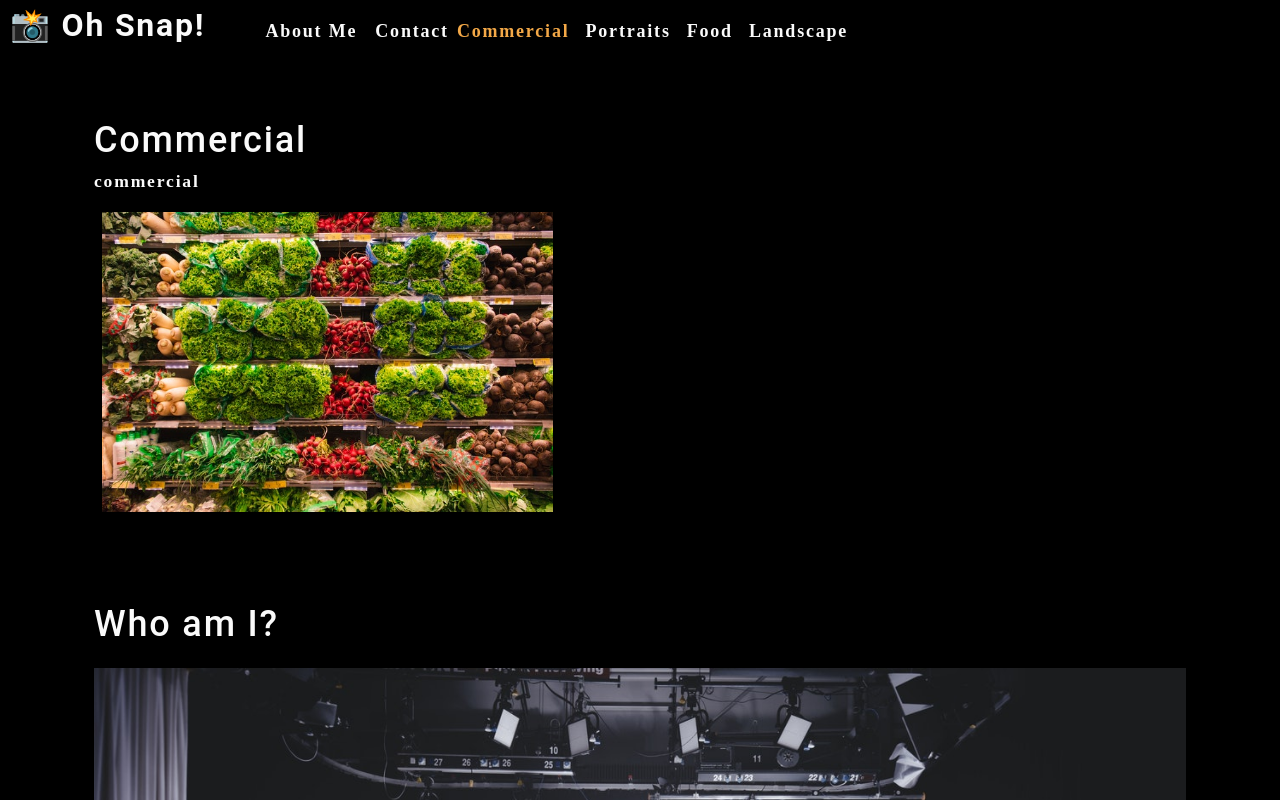
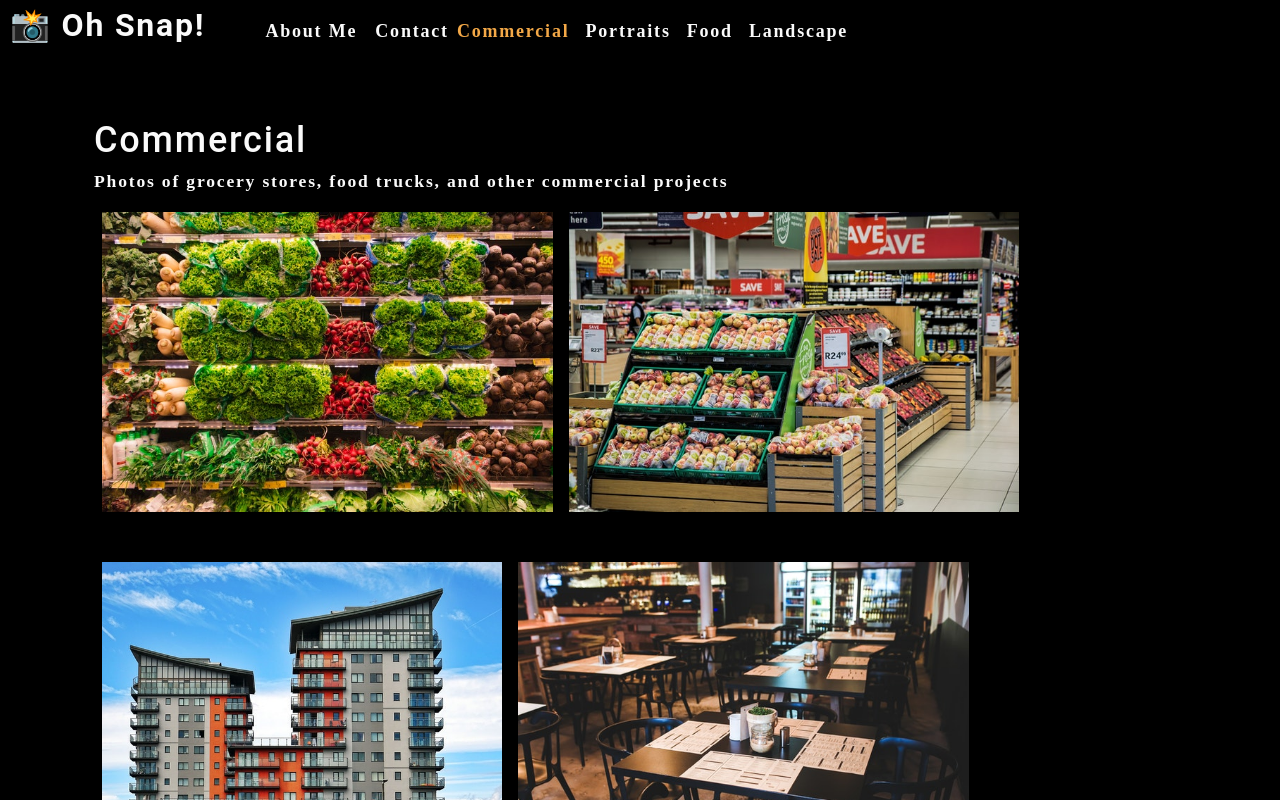
Before and after one commit to mlportu/photo-port, a React (Create React App) app: page / in a window 1280 px wide. Shown: the top 800 px of the page. Built offline with nearby package versions, Linux system fonts and the light colour scheme.

Commit message:
conditionally render photos

```diff
--- a/src/App.js
+++ b/src/App.js
@@ -24,7 +24,10 @@
       >
       </Nav>
       <main>
-        <Gallery></Gallery>
+        <Gallery
+        currentCategory = {currentCategory}
+        >
+        </Gallery>
         <About></About>
       </main>
     </div>
--- a/src/components/Gallery/index.js
+++ b/src/components/Gallery/index.js
@@ -1,22 +1,16 @@
 import React from 'react';
+import PhotoList from "../PhotoList";
 import { capitalizeFirstLetter } from '../../utils/helpers';
-import photo from "../../assets/small/commercial/0.jpg";
 
-function Gallery(preops) {
-    const currentCategory = {
-        name: "commercial",
-        description: "Photos of grocery stores, food trucks, and other commercial projects",
-    };
+
+function Gallery({ currentCategory }) {
+    const { name, description } = currentCategory;
+
     return(
         <section>
-            <h1>{capitalizeFirstLetter(currentCategory.name)}</h1>
-            <p>{currentCategory.name}</p>
-            <div className = "flex-row">
-                <img
-                src = {photo}
-                alt = "Commercial Example"
-                className = "img-thumbnail mx-1"/>
-            </div>
+            <h1 data-testid="h1tag">{capitalizeFirstLetter(name)}</h1>
+            <p>{description}</p>
+            <PhotoList category={currentCategory.name} />
         </section>
     );
 }
--- /dev/null
+++ b/src/components/PhotoList/index.js
@@ -0,0 +1,122 @@
+import React, {useState} from 'react';
+// import Modal from '../Modal';
+
+const PhotoList = ({category}) => {
+
+const [photos] = useState([
+    {
+        name: 'Grocery aisle',
+        category: 'commercial',
+        description: 'Lorem ipsum dolor sit amet, consectetur adipiscing elit. Nunc ultricie',
+      },
+      {
+        name: 'Grocery booth',
+        category: 'commercial',
+        description: 'Lorem ipsum dolor sit amet, consectetur adipiscing elit. Nunc ultricie',
+      },
+      {
+        name: 'Building exterior',
+        category: 'commercial',
+        description: 'Lorem ipsum dolor sit amet, consectetur adipiscing elit. Nunc ultricie',
+      },
+      {
+        name: 'Restaurant table',
+        category: 'commercial',
+        description: 'Lorem ipsum dolor sit amet, consectetur adipiscing elit. Nunc ultricie',
+      },
+      {
+        name: 'Cafe interior',
+        category: 'commercial',
+        description: 'Lorem ipsum dolor sit amet, consectetur adipiscing elit. Nunc ultricie',
+      },
+      {
+        name: 'Cat green eyes',
+        category: 'portraits',
+        description: 'Lorem ipsum dolor sit amet, consectetur adipiscing elit. Nunc ultricie',
+      },
+      {
+        name: 'Green parrot',
+        category: 'portraits',
+        description: 'Lorem ipsum dolor sit amet, consectetur adipiscing elit. Nunc ultricie',
+      },
+      {
+        name: 'Yellow macaw',
+        category: 'portraits',
+        description: 'Lorem ipsum dolor sit amet, consectetur adipiscing elit. Nunc ultricie',
+      },
+      {
+        name: 'Pug smile',
+        category: 'portraits',
+        description: 'Lorem ipsum dolor sit amet, consectetur adipiscing elit. Nunc ultricie',
+      },
+      {
+        name: 'Pancakes',
+        category: 'food',
+        description: 'Lorem ipsum dolor sit amet, consectetur adipiscing elit. Nunc ultricie',
+      },
+      {
+        name: 'Burrito',
+        category: 'food',
+        description: 'Lorem ipsum dolor sit amet, consectetur adipiscing elit. Nunc ultricie',
+      },
+      {
+        name: 'Scallop pasta',
+        category: 'food',
+        description: 'Lorem ipsum dolor sit amet, consectetur adipiscing elit. Nunc ultricie',
+      },
+      {
+        name: 'Burger',
+        category: 'food',
+        description: 'Lorem ipsum dolor sit amet, consectetur adipiscing elit. Nunc ultricie',
+      },
+      {
+        name: 'Fruit bowl',
+        category: 'food',
+        description: 'Lorem ipsum dolor sit amet, consectetur adipiscing elit. Nunc ultricie',
+      },
+      {
+        name: 'Green river',
+        category: 'landscape',
+        description: 'Lorem ipsum dolor sit amet, consectetur adipiscing elit. Nunc ultricie',
+      },
+      {
+        name: 'Docks',
+        category: 'landscape',
+        description: 'Lorem ipsum dolor sit amet, consectetur adipiscing elit. Nunc ultricie',
+      },
+      {
+        name: 'Panoramic village by sea',
+        category: 'landscape',
+        description: 'Lorem ipsum dolor sit amet, consectetur adipiscing elit. Nunc ultricie',
+      },
+      {
+        name: 'Domestic landscape',
+        category: 'landscape',
+        description: 'Lorem ipsum dolor sit amet, consectetur adipiscing elit. Nunc ultricie',
+      },
+      {
+        name: 'Park bench',
+        category: 'landscape',
+        description: 'Lorem ipsum dolor sit amet, consectetur adipiscing elit. Nunc ultricie',
+      },
+]);
+
+const currentPhotos = photos.filter((photo) => photo.category === category);
+
+    return(
+        <div>
+            <div className = "flex-row">
+                {currentPhotos.map((image, i)=> (
+                    <img
+                        src = {require(`../../assets/small/${category}/${i}.jpg`)}
+                        alt = {image.name}
+                        className = "img-thumbnail mx-1"
+                        key = {image.name}
+                    />
+                ))}
+            </div>
+        </div>
+    )
+}
+
+export default PhotoList;
```
